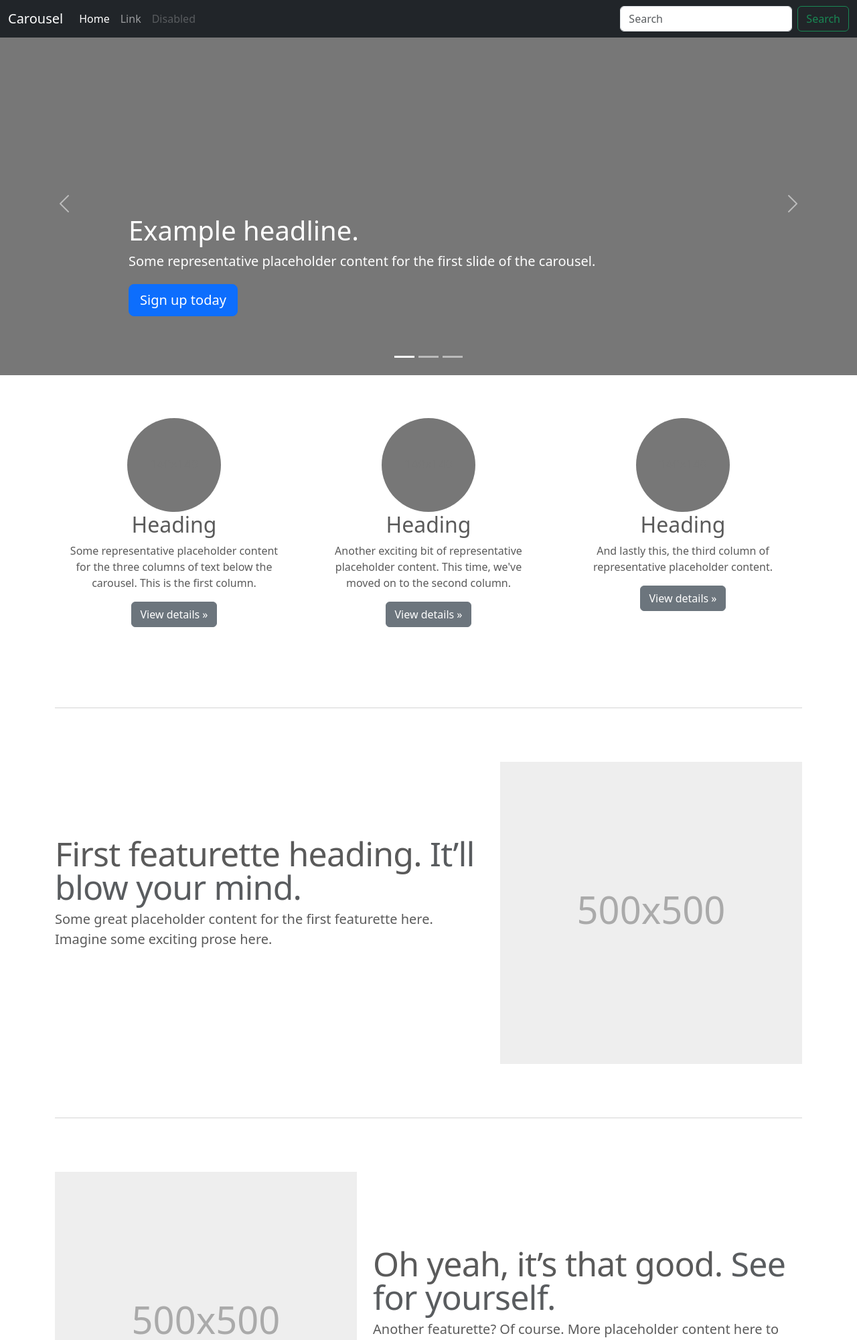
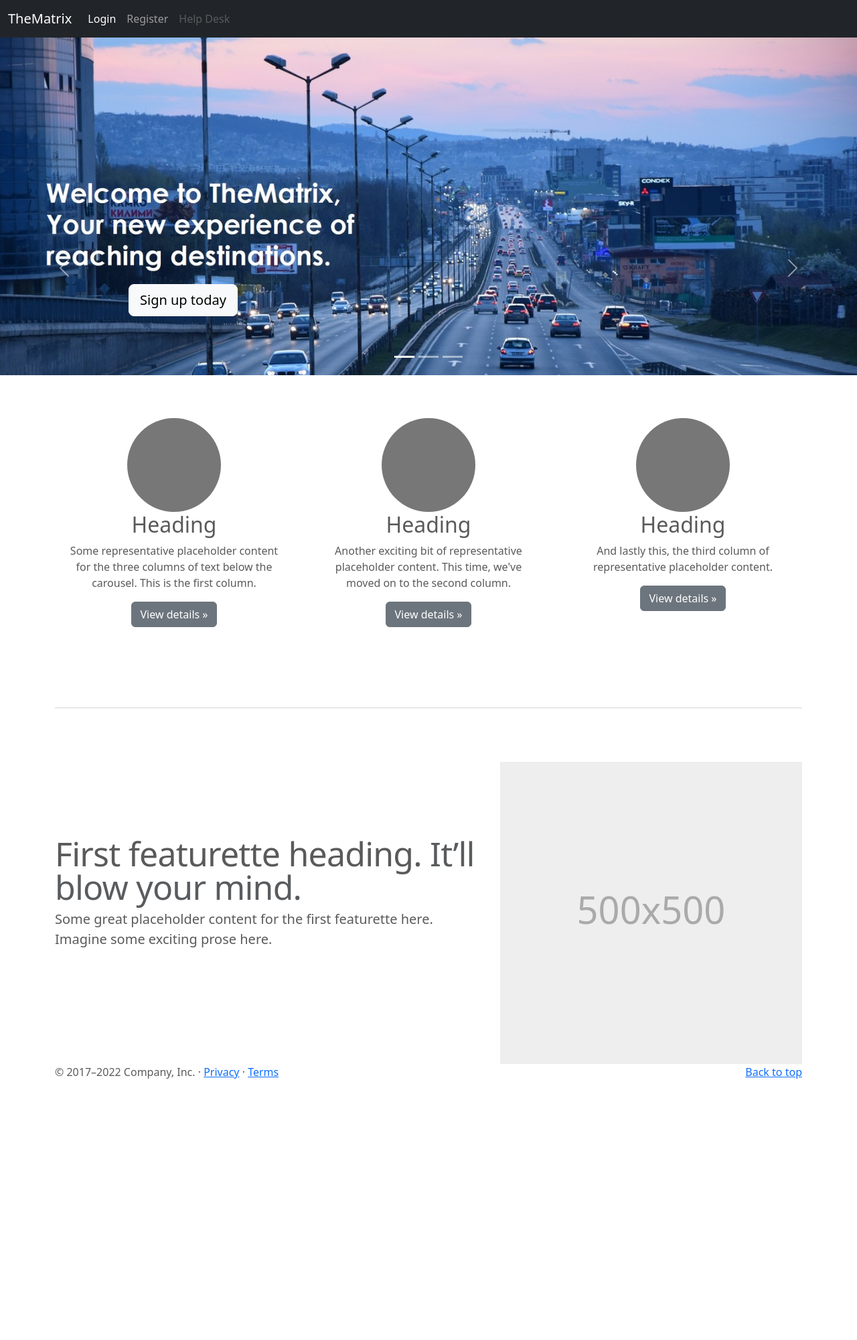
Before and after one commit to EdyStan/uber_app_beetroot, a Django app: template main_app/templates/main_app/main_page.html in a window 1280 px wide. Shown: the top 2000 px of the page at 67% size. After the commit the page ends 1610 px from the top, so only its background shows below. Run offline with Django 4.2, Linux system fonts and the light colour scheme; the template is opened without the code that fills it, so the values that code supplies are empty; some libraries are stand-ins or nearby versions.

Commit message:
work on home page

```diff
--- a/main_app/templates/main_app/main_page.html
+++ b/main_app/templates/main_app/main_page.html
@@ -4,9 +4,9 @@
     <meta charset="utf-8">
     <meta name="viewport" content="width=device-width, initial-scale=1">
     <meta name="description" content="">
-    <meta name="author" content="Mark Otto, Jacob Thornton, and Bootstrap contributors">
+{#    <meta name="author" content="Mark Otto, Jacob Thornton, and Bootstrap contributors">#}
     <meta name="generator" content="Hugo 0.108.0">
-    <title>Carousel Template · Bootstrap v5.3</title>
+    <title>TheMatrix</title>
 
     <link rel="canonical" href="https://getbootstrap.com/docs/5.3/examples/carousel/">
     <link href="https://cdn.jsdelivr.net/npm/bootstrap@5.3.0-alpha1/dist/css/bootstrap.min.css" rel="stylesheet" integrity="sha384-GLhlTQ8iRABdZLl6O3oVMWSktQOp6b7In1Zl3/Jr59b6EGGoI1aFkw7cmDA6j6gD" crossorigin="anonymous">
@@ -64,6 +64,7 @@
           white-space: nowrap;
           -webkit-overflow-scrolling: touch;
       }
+
     </style>
 
 
@@ -75,26 +76,22 @@
 <header>
   <nav class="navbar navbar-expand-md navbar-dark fixed-top bg-dark">
     <div class="container-fluid">
-      <a class="navbar-brand" href="#">Carousel</a>
+      <a class="navbar-brand" href="#">TheMatrix</a>
       <button class="navbar-toggler" type="button" data-bs-toggle="collapse" data-bs-target="#navbarCollapse" aria-controls="navbarCollapse" aria-expanded="false" aria-label="Toggle navigation">
         <span class="navbar-toggler-icon"></span>
       </button>
       <div class="collapse navbar-collapse" id="navbarCollapse">
         <ul class="navbar-nav me-auto mb-2 mb-md-0">
           <li class="nav-item">
-            <a class="nav-link active" aria-current="page" href="#">Home</a>
+            <a class="nav-link active" aria-current="page" href="#">Login</a>
           </li>
           <li class="nav-item">
-            <a class="nav-link" href="#">Link</a>
+            <a class="nav-link" href="#">Register</a>
           </li>
           <li class="nav-item">
-            <a class="nav-link disabled">Disabled</a>
+            <a class="nav-link disabled">Help Desk</a>
           </li>
         </ul>
-        <form class="d-flex" role="search">
-          <input class="form-control me-2" type="search" placeholder="Search" aria-label="Search">
-          <button class="btn btn-outline-success" type="submit">Search</button>
-        </form>
       </div>
     </div>
   </nav>
@@ -110,32 +107,29 @@
     </div>
     <div class="carousel-inner">
       <div class="carousel-item active">
-        <svg class="bd-placeholder-img" width="100%" height="100%" xmlns="http://www.w3.org/2000/svg" aria-hidden="true" preserveAspectRatio="xMidYMid slice" focusable="false"><rect width="100%" height="100%" fill="#777"/></svg>
+          {% load static %}
+          <img src="{% static "/media/carousel_3.jpg" %}" alt="carousel_1" class="d-block w-100"/>
+{#        <svg class="bd-placeholder-img" width="100%" height="100%" xmlns="http://www.w3.org/2000/svg" aria-hidden="true" preserveAspectRatio="xMidYMid slice" focusable="false"><rect width="100%" height="100%" fill="#777"/></svg>#}
         <div class="container">
           <div class="carousel-caption text-start">
-            <h1>Example headline.</h1>
-            <p>Some representative placeholder content for the first slide of the carousel.</p>
-            <p><a class="btn btn-lg btn-primary" href="#">Sign up today</a></p>
+            <p><a class="btn btn-lg btn-light" href="#">Sign up today</a></p>
           </div>
         </div>
       </div>
       <div class="carousel-item">
-        <svg class="bd-placeholder-img" width="100%" height="100%" xmlns="http://www.w3.org/2000/svg" aria-hidden="true" preserveAspectRatio="xMidYMid slice" focusable="false"><rect width="100%" height="100%" fill="#777"/></svg>
+          {% load static %}
+          <img src="{% static "/media/carousel_2.jpg" %}" alt="carousel_2" class="d-block w-100"/>
+{#        <svg class="bd-placeholder-img" width="100%" height="100%" xmlns="http://www.w3.org/2000/svg" aria-hidden="true" preserveAspectRatio="xMidYMid slice" focusable="false"><rect width="100%" height="100%" fill="#777"/></svg>#}
         <div class="container">
           <div class="carousel-caption">
-            <h1>Another example headline.</h1>
-            <p>Some representative placeholder content for the second slide of the carousel.</p>
-            <p><a class="btn btn-lg btn-primary" href="#">Learn more</a></p>
           </div>
         </div>
       </div>
       <div class="carousel-item">
-        <svg class="bd-placeholder-img" width="100%" height="100%" xmlns="http://www.w3.org/2000/svg" aria-hidden="true" preserveAspectRatio="xMidYMid slice" focusable="false"><rect width="100%" height="100%" fill="#777"/></svg>
+          {% load static %}
+          <img src="{% static "/media/carousel_1.jpg" %}" alt="carousel_3" class="d-block w-100"/>
+{#        <svg class="bd-placeholder-img" width="100%" height="100%" xmlns="http://www.w3.org/2000/svg" aria-hidden="true" preserveAspectRatio="xMidYMid slice" focusable="false"><rect width="100%" height="100%" fill="#777"/></svg>#}
         <div class="container">
-          <div class="carousel-caption text-end">
-            <h1>One more for good measure.</h1>
-            <p>Some representative placeholder content for the third slide of this carousel.</p>
-            <p><a class="btn btn-lg btn-primary" href="#">Browse gallery</a></p>
         </div>
       </div>
       </div>
@@ -148,12 +142,7 @@
       <span class="carousel-control-next-icon" aria-hidden="true"></span>
       <span class="visually-hidden">Next</span>
     </button>
-  </div>
 
-
-  <!-- Marketing messaging and featurettes
-  ================================================== -->
-  <!-- Wrap the rest of the page in another container to center all the content. -->
 
     <div class="container marketing">
 
@@ -193,33 +182,6 @@
         <svg class="bd-placeholder-img bd-placeholder-img-lg featurette-image img-fluid mx-auto" width="500" height="500" xmlns="http://www.w3.org/2000/svg" role="img" aria-label="Placeholder: 500x500" preserveAspectRatio="xMidYMid slice" focusable="false"><title>Placeholder</title><rect width="100%" height="100%" fill="#eee"/><text x="50%" y="50%" fill="#aaa" dy=".3em">500x500</text></svg>
       </div>
     </div>
-
-    <hr class="featurette-divider">
-
-    <div class="row featurette">
-      <div class="col-md-7 order-md-2">
-        <h2 class="featurette-heading fw-normal lh-1">Oh yeah, it’s that good. <span class="text-muted">See for yourself.</span></h2>
-        <p class="lead">Another featurette? Of course. More placeholder content here to give you an idea of how this layout would work with some actual real-world content in place.</p>
-      </div>
-      <div class="col-md-5 order-md-1">
-        <svg class="bd-placeholder-img bd-placeholder-img-lg featurette-image img-fluid mx-auto" width="500" height="500" xmlns="http://www.w3.org/2000/svg" role="img" aria-label="Placeholder: 500x500" preserveAspectRatio="xMidYMid slice" focusable="false"><title>Placeholder</title><rect width="100%" height="100%" fill="#eee"/><text x="50%" y="50%" fill="#aaa" dy=".3em">500x500</text></svg>
-      </div>
-    </div>
-
-    <hr class="featurette-divider">
-
-    <div class="row featurette">
-      <div class="col-md-7">
-        <h2 class="featurette-heading fw-normal lh-1">And lastly, this one. <span class="text-muted">Checkmate.</span></h2>
-        <p class="lead">And yes, this is the last block of representative placeholder content. Again, not really intended to be actually read, simply here to give you a better view of what this would look like with some actual content. Your content.</p>
-      </div>
-      <div class="col-md-5">
-        <svg class="bd-placeholder-img bd-placeholder-img-lg featurette-image img-fluid mx-auto" width="500" height="500" xmlns="http://www.w3.org/2000/svg" role="img" aria-label="Placeholder: 500x500" preserveAspectRatio="xMidYMid slice" focusable="false"><title>Placeholder</title><rect width="100%" height="100%" fill="#eee"/><text x="50%" y="50%" fill="#aaa" dy=".3em">500x500</text></svg>
-      </div>
-    </div>
-
-    <hr class="featurette-divider">
-
     <!-- /END THE FEATURETTES -->
 
   </div><!-- /.container -->
--- a/main_app/urls.py
+++ b/main_app/urls.py
@@ -15,8 +15,11 @@ Including another URLconf
 """
 from django.contrib import admin
 from django.urls import path, include
+from django.contrib.staticfiles.urls import staticfiles_urlpatterns
 
 urlpatterns = [
     path('admin/', admin.site.urls),
     path('', include('the_matrix.urls')),
 ]
+
+urlpatterns += staticfiles_urlpatterns()
--- a/the_matrix/views.py
+++ b/the_matrix/views.py
@@ -6,7 +6,7 @@ from django.contrib.auth import authenticate, login, logout
 from django.contrib.auth.decorators import login_required
 
 
-@login_required(login_url='login')
+# @login_required(login_url='login')
 def home_page(request):
     return render(request, 'main_app/main_page.html', {})
 
```
Also changed, not shown: main_app/settings.py (+7 -0 lines), main_app/static/media/carousel_1.jpg (added), main_app/static/media/carousel_2.jpg (added), main_app/static/media/carousel_3.jpg (added). Lines whose indentation alone changed are shown as unchanged.
